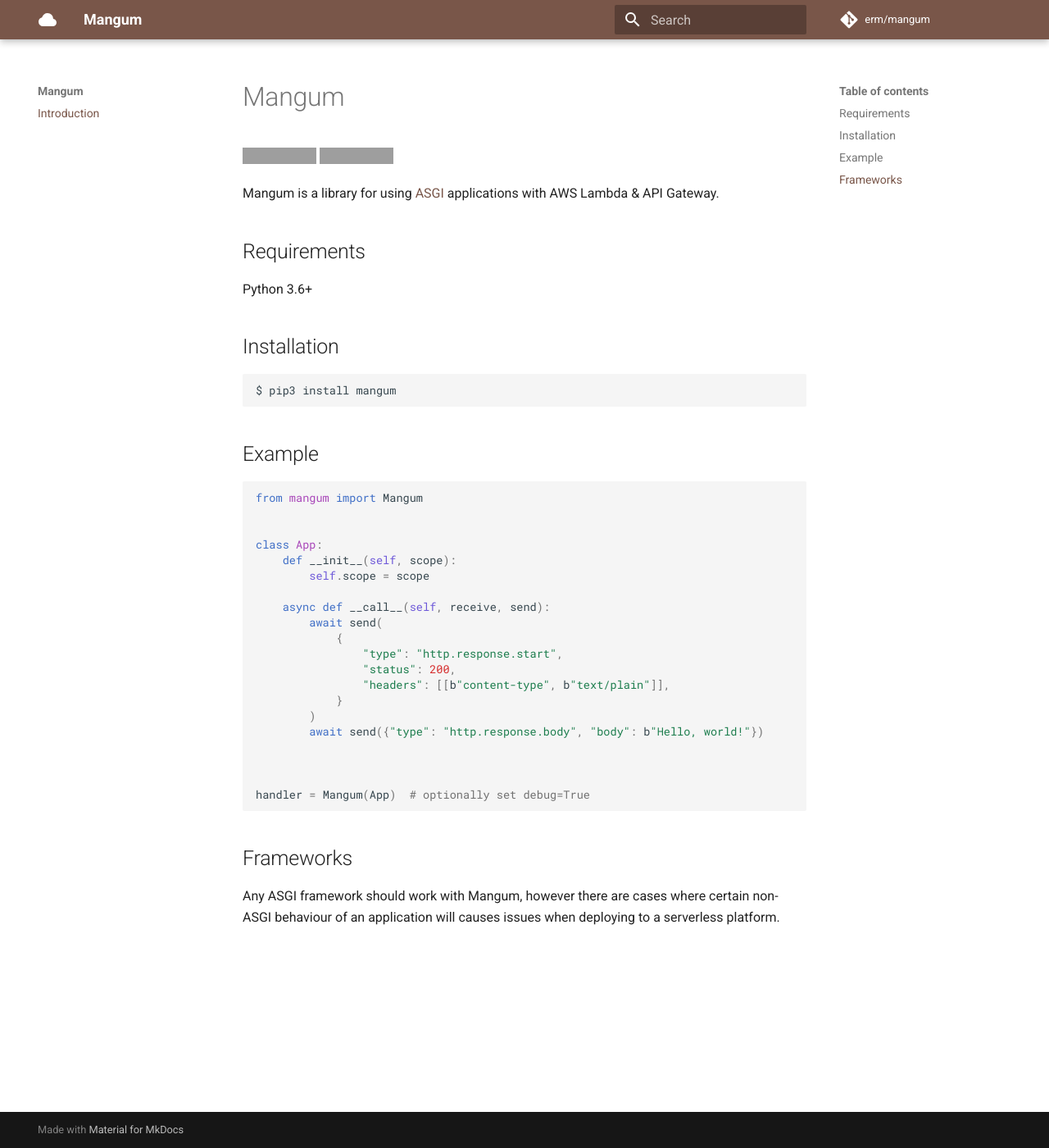
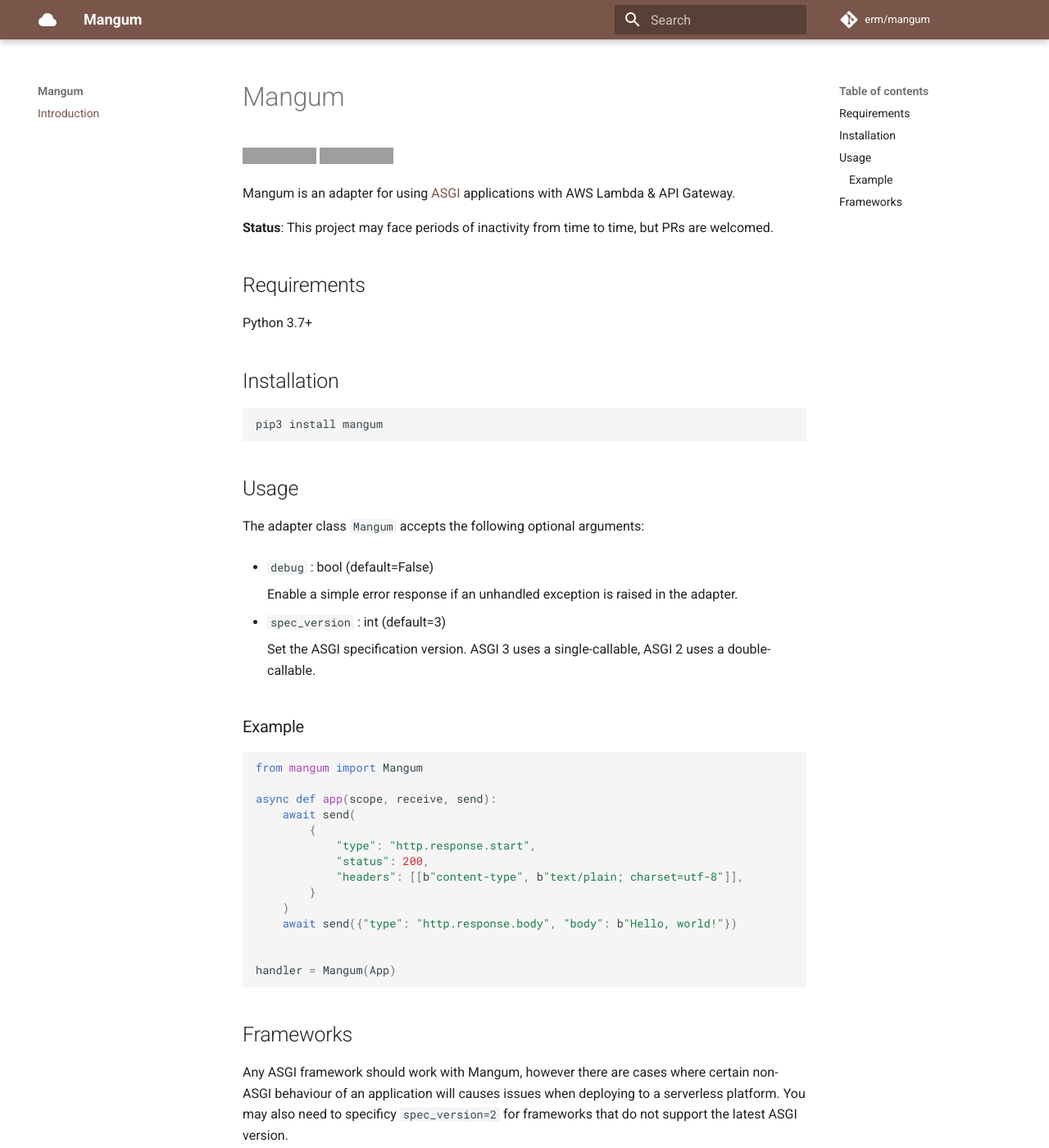
Before and after one commit to Kludex/mangum, an MkDocs documentation site: the page built from docs/index.md, in a window 1280 px wide and 1400 px high. Shown: the whole window at 82% size. Built offline with MkDocs 1.6.1 and Material for MkDocs 9.7.7, drawn with Linux system fonts in a browser that asks for light colours; comment, search, counter and statistics services are not loaded; grey boxes are pictures that could not be loaded.

Commit message:
Update README and docs for ASGI3

````diff
--- a/docs/index.md
+++ b/docs/index.md
@@ -7,45 +7,53 @@
     <img src="https://travis-ci.org/erm/mangum.svg?branch=master" alt="Build Status">
 </a>
 
-Mangum is a library for using [ASGI](https://asgi.readthedocs.io/en/latest/) applications with AWS Lambda & API Gateway.
+Mangum is an adapter for using [ASGI](https://asgi.readthedocs.io/en/latest/) applications with AWS Lambda & API Gateway.
+
+**Status**: This project may face periods of inactivity from time to time, but PRs are welcomed.
 
 ## Requirements
 
-Python 3.6+
+Python 3.7+
 
 ## Installation
 
 ```shell
-$ pip3 install mangum
+pip3 install mangum
 ```
 
+## Usage
 
-## Example
+The adapter class `Mangum` accepts the following optional arguments:
 
-```python
+- `debug` : bool (default=False)
+
+    Enable a simple error response if an unhandled exception is raised in the adapter.
+
+
+- `spec_version` : int (default=3)
+
+    Set the ASGI specification version. ASGI 3 uses a single-callable, ASGI 2 uses a double-callable.
+
+### Example
+
+```python3
 from mangum import Mangum
 
-
-class App:
-    def __init__(self, scope):
-        self.scope = scope
-
-    async def __call__(self, receive, send):
-        await send(
-            {
-                "type": "http.response.start",
-                "status": 200,
-                "headers": [[b"content-type", b"text/plain"]],
-            }
-        )
-        await send({"type": "http.response.body", "body": b"Hello, world!"})
+async def app(scope, receive, send):
+    await send(
+        {
+            "type": "http.response.start",
+            "status": 200,
+            "headers": [[b"content-type", b"text/plain; charset=utf-8"]],
+        }
+    )
+    await send({"type": "http.response.body", "body": b"Hello, world!"})
 
 
-
-handler = Mangum(App)  # optionally set debug=True
+handler = Mangum(App)
 ```
 
 
 ## Frameworks
 
-Any ASGI framework should work with Mangum, however there are cases where certain non-ASGI behaviour of an application will causes issues when deploying to a serverless platform.
+Any ASGI framework should work with Mangum, however there are cases where certain non-ASGI behaviour of an application will causes issues when deploying to a serverless platform. You may also need to specificy `spec_version=2` for frameworks that do not support the latest ASGI version.
````
Also changed, not shown: README.md (+16 -22 lines).
